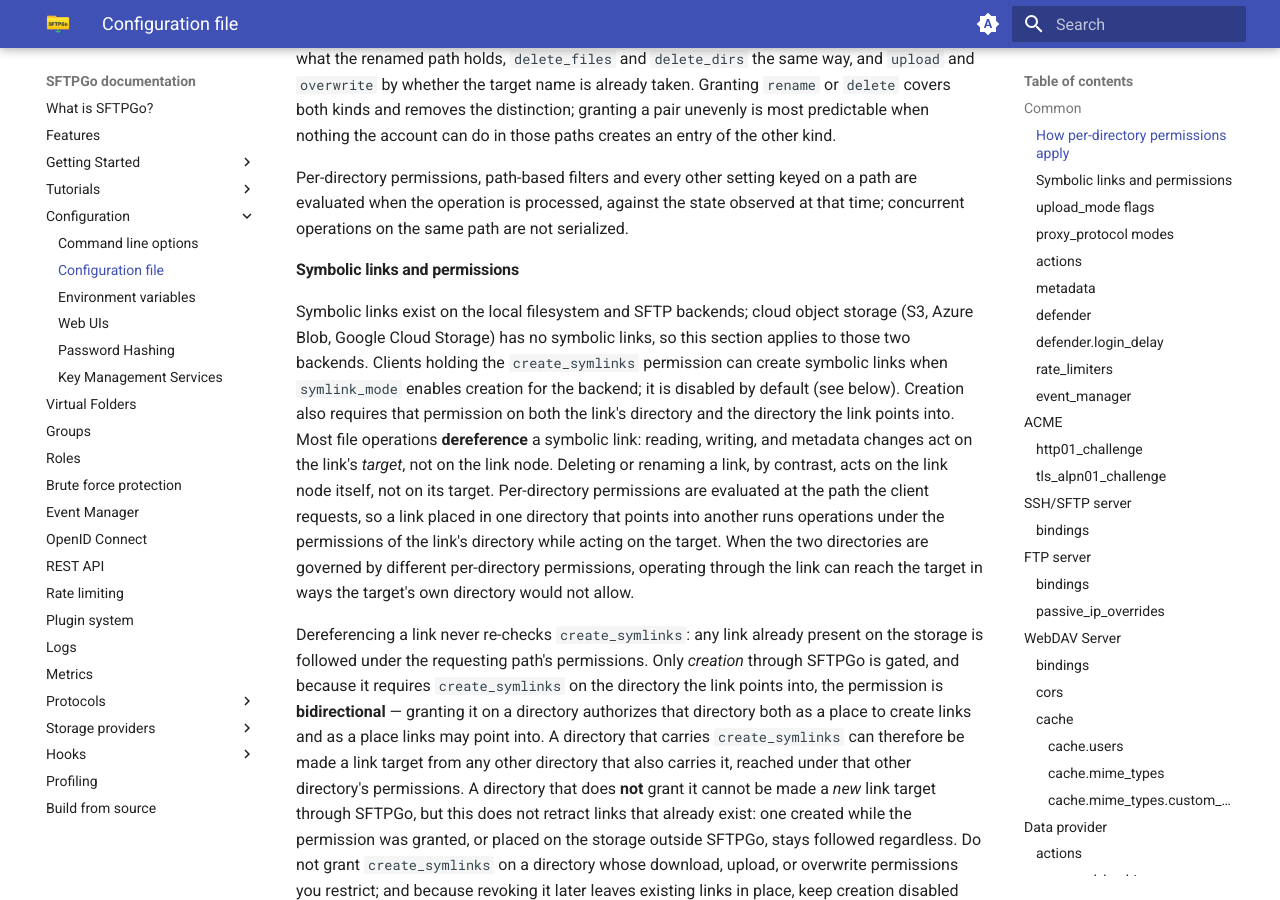
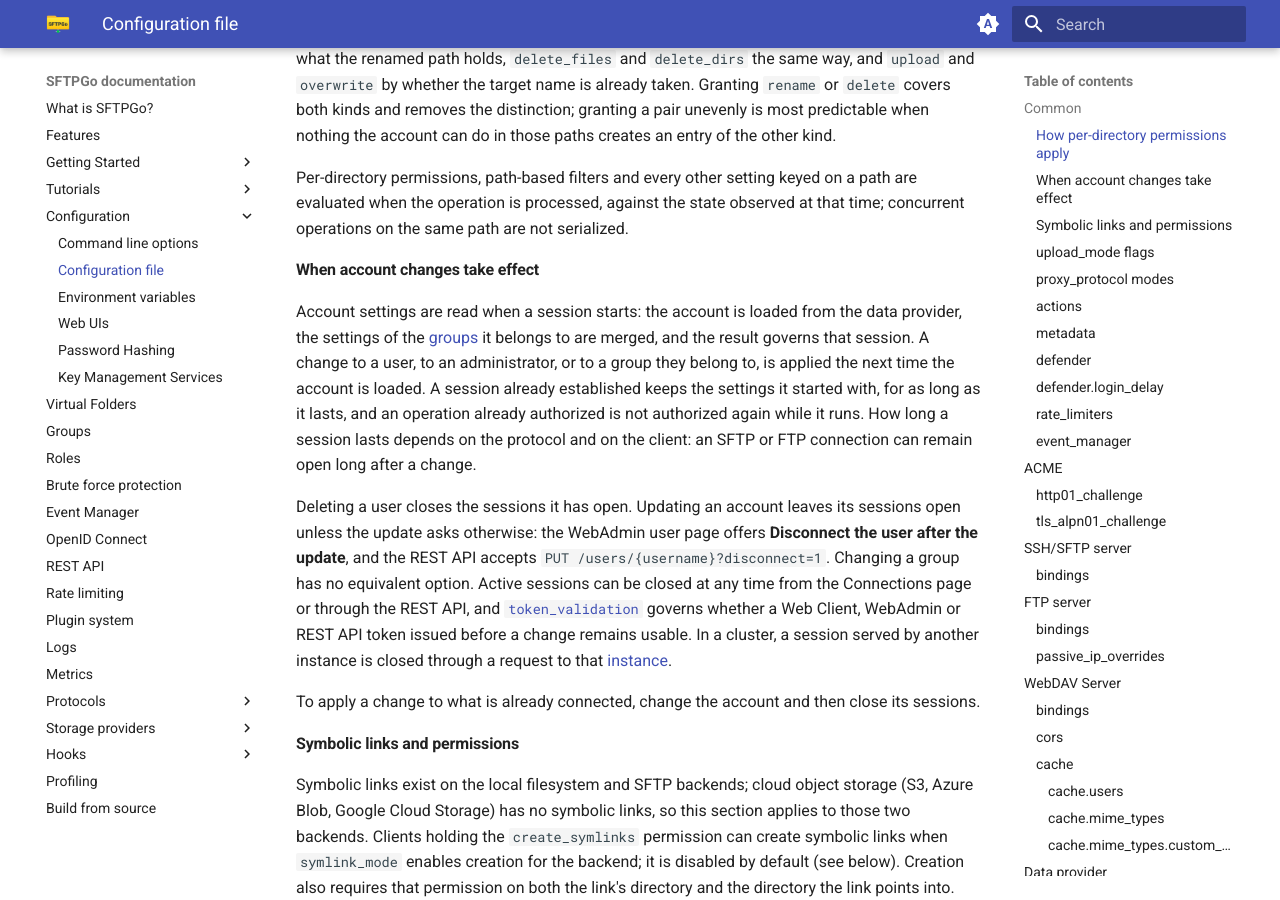
Before and after one commit to sftpgo/docs, an MkDocs documentation site: the page built from docs/config-file.md, in a window 1280 px wide and 900 px high, scrolled down 2626 px. Built offline with MkDocs 1.6.1 and Material for MkDocs 9.7.7, drawn with Linux system fonts in a browser that asks for light colours; emoji names are drawn with the system emoji font; the version menu is left out.

Commit message:
config file: document when account changes take effect
Signed-off-by: Nicola Murino <nicola.murino@gmail.com>

```diff
--- a/docs/config-file.md
+++ b/docs/config-file.md
@@ -42,6 +42,14 @@ A rename consults the rename permissions of the parent directory of both paths:
 Three permission pairs are selected by what the path holds: `rename_files` and `rename_dirs` by what the renamed path holds, `delete_files` and `delete_dirs` the same way, and `upload` and `overwrite` by whether the target name is already taken. Granting `rename` or `delete` covers both kinds and removes the distinction; granting a pair unevenly is most predictable when nothing the account can do in those paths creates an entry of the other kind.
 
 Per-directory permissions, path-based filters and every other setting keyed on a path are evaluated when the operation is processed, against the state observed at that time; concurrent operations on the same path are not serialized.
+
+#### When account changes take effect
+
+Account settings are read when a session starts: the account is loaded from the data provider, the settings of the [groups](groups.md) it belongs to are merged, and the result governs that session. A change to a user, to an administrator, or to a group they belong to, is applied the next time the account is loaded. A session already established keeps the settings it started with, for as long as it lasts, and an operation already authorized is not authorized again while it runs. How long a session lasts depends on the protocol and on the client: an SFTP or FTP connection can remain open long after a change.
+
+Deleting a user closes the sessions it has open. Updating an account leaves its sessions open unless the update asks otherwise: the WebAdmin user page offers **Disconnect the user after the update**, and the REST API accepts `PUT /users/{username}?disconnect=1`. Changing a group has no equivalent option. Active sessions can be closed at any time from the Connections page or through the REST API, and [`token_validation`](#security) governs whether a Web Client, WebAdmin or REST API token issued before a change remains usable. In a cluster, a session served by another instance is closed through a request to that [instance](#node).
+
+To apply a change to what is already connected, change the account and then close its sessions.
 
 #### Symbolic links and permissions
 
```
